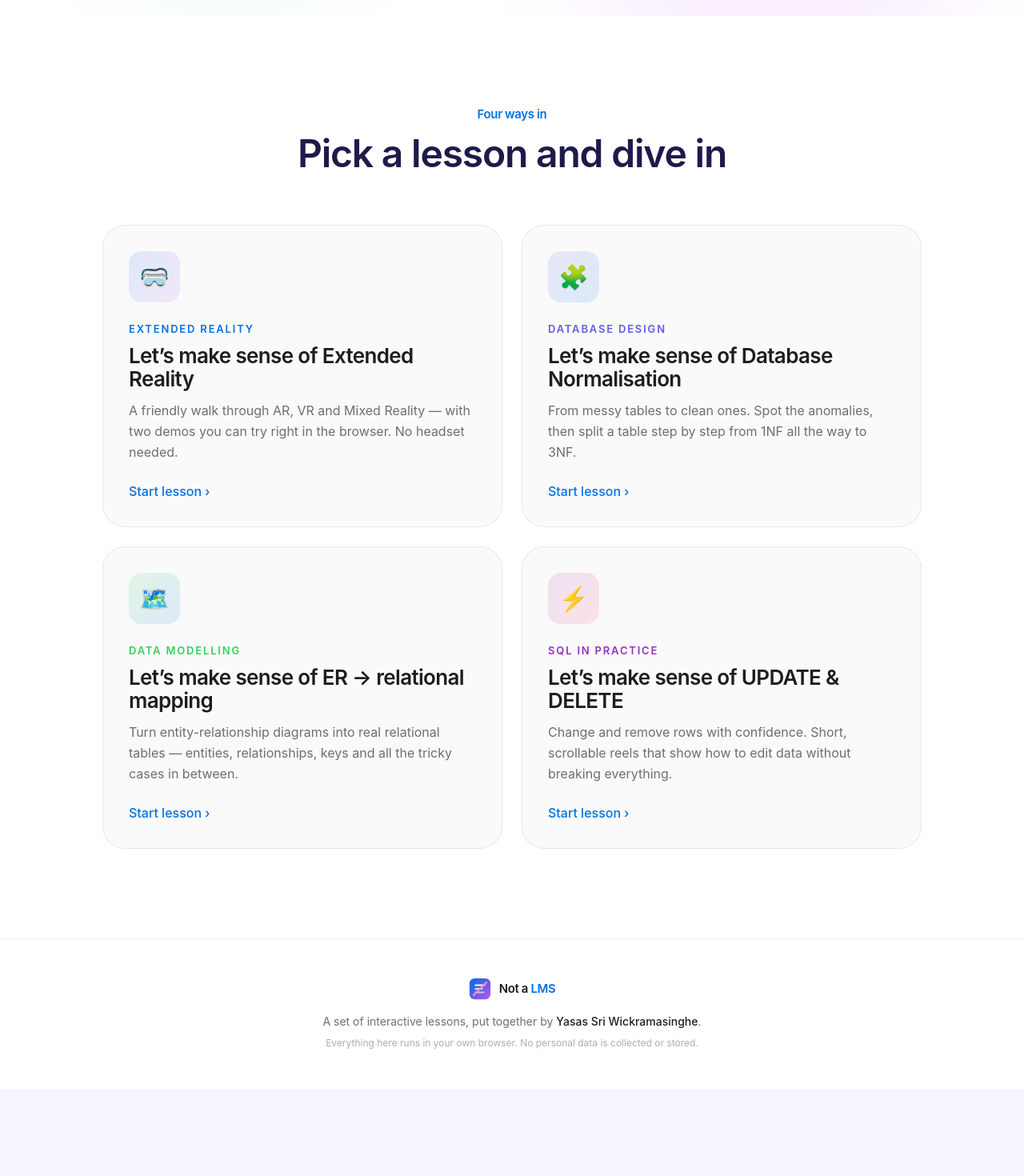
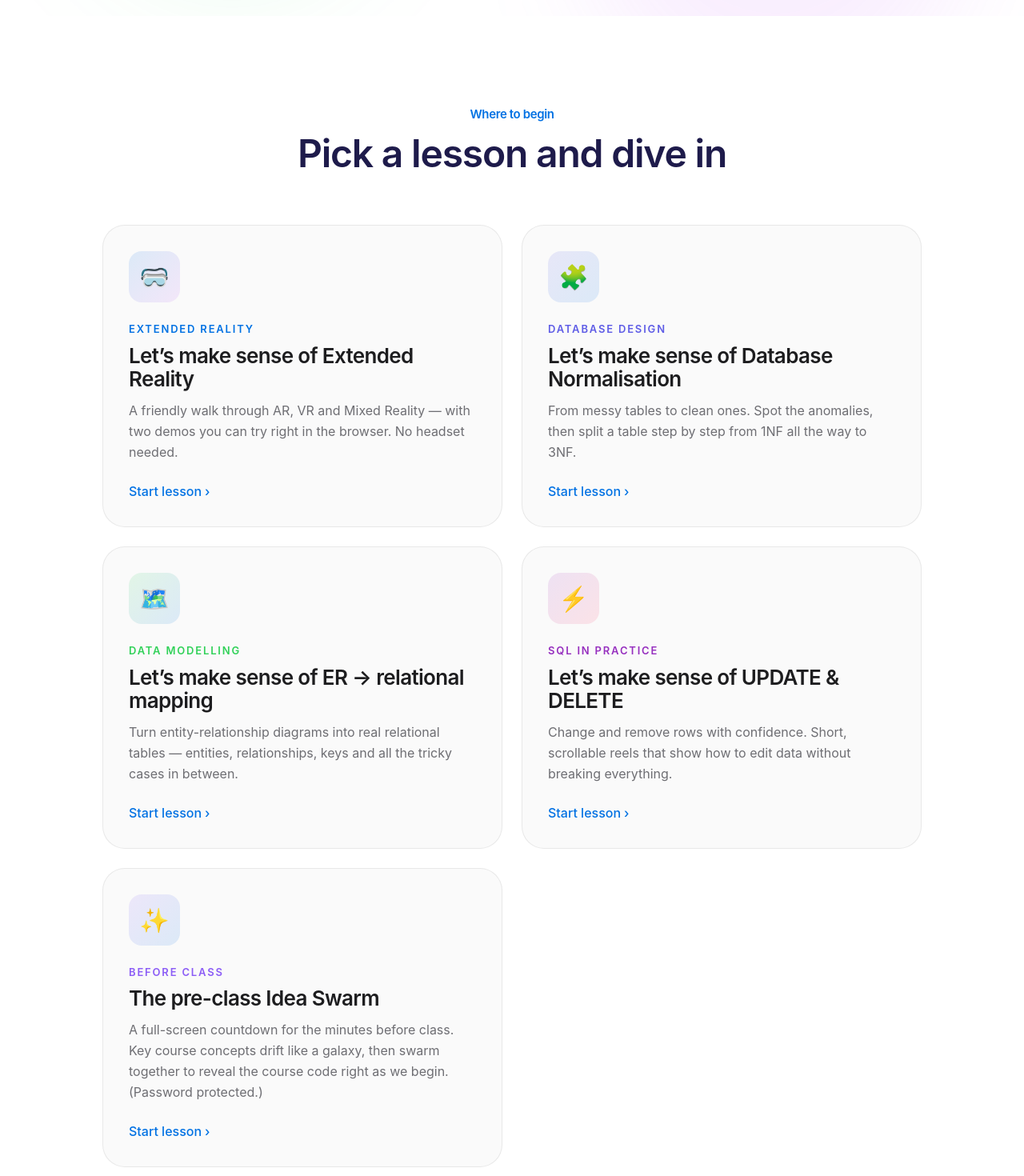
Before and after one commit to ureshan2011/thisisnotalms, a React (Vite) app: page / in a window 1280 px wide. Shown: the part 780-2250 px from the top of the page at 80% size. Before the commit the page ends 2141 px from the top, so only its background shows below. Built offline with nearby package versions, Linux system fonts and the light colour scheme; no server answers.

Commit message:
Add pre-class Idea Swarm card to home launchpad
Surface the /pre-class page from the home page lesson grid so it's
reachable via a proper in-app link (correct hash route) rather than
only by typing the URL. Reworded the section eyebrow to be
count-agnostic now that there are five cards.

```diff
--- a/src/pages/HomePage.tsx
+++ b/src/pages/HomePage.tsx
@@ -57,6 +57,15 @@ const LESSONS = [
     emoji: '⚡️',
     from: '#962fbf',
     to2: '#ff375f',
+  },
+  {
+    to: '/pre-class',
+    eyebrow: 'Before class',
+    title: 'The pre-class Idea Swarm',
+    body: 'A full-screen countdown for the minutes before class. Key course concepts drift like a galaxy, then swarm together to reveal the course code right as we begin. (Password protected.)',
+    emoji: '✨',
+    from: '#8b5cf6',
+    to2: '#0071e3',
   },
 ];
 
@@ -230,7 +239,7 @@ export default function HomePage() {
             transition={{ duration: 0.7, ease: EASE }}
             className="mb-3 text-[15px] font-semibold tracking-tight text-[#0071e3]"
           >
-            Four ways in
+            Where to begin
           </motion.p>
           <motion.h2
             initial={{ opacity: 0, y: 24 }}
```
